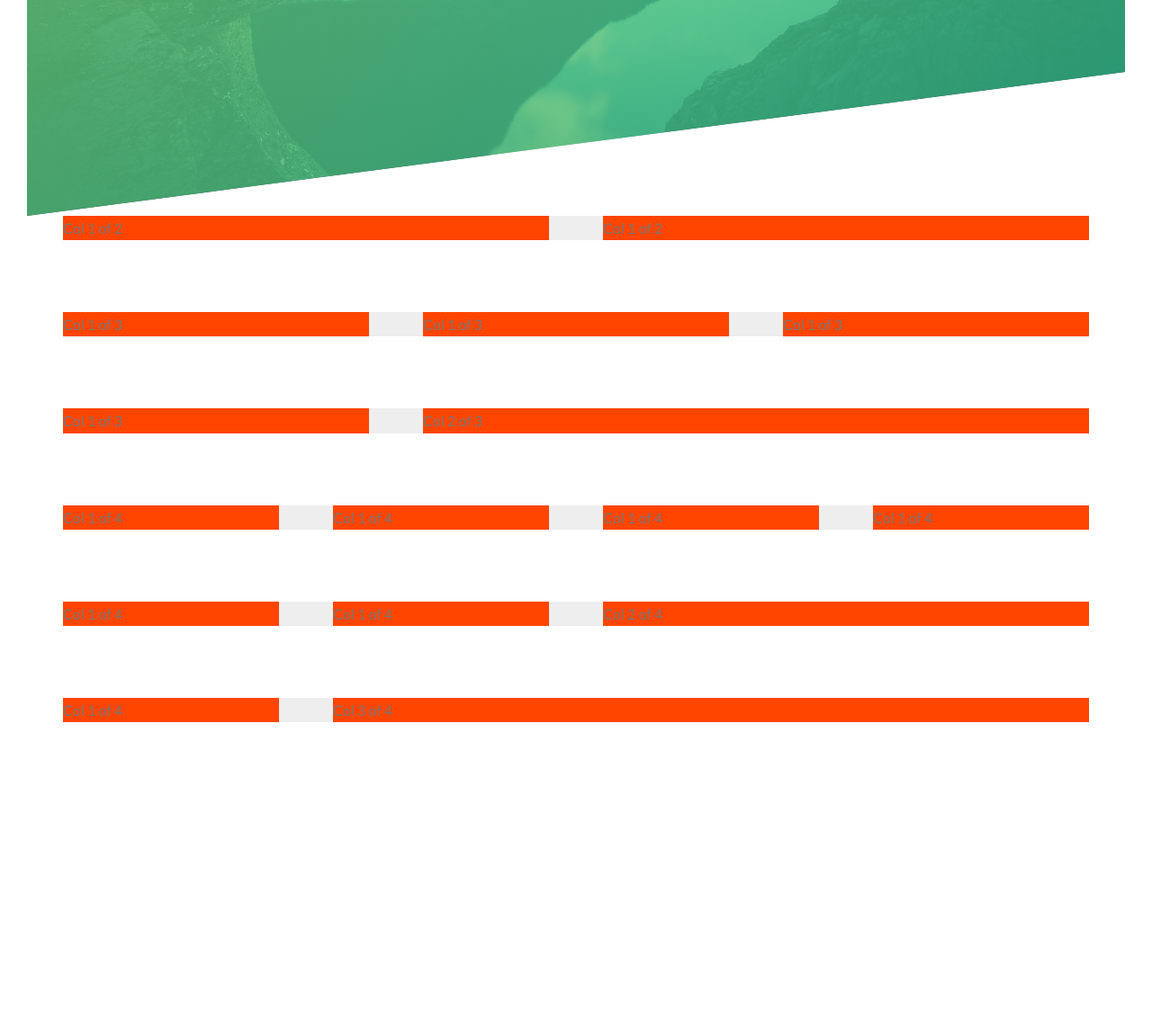
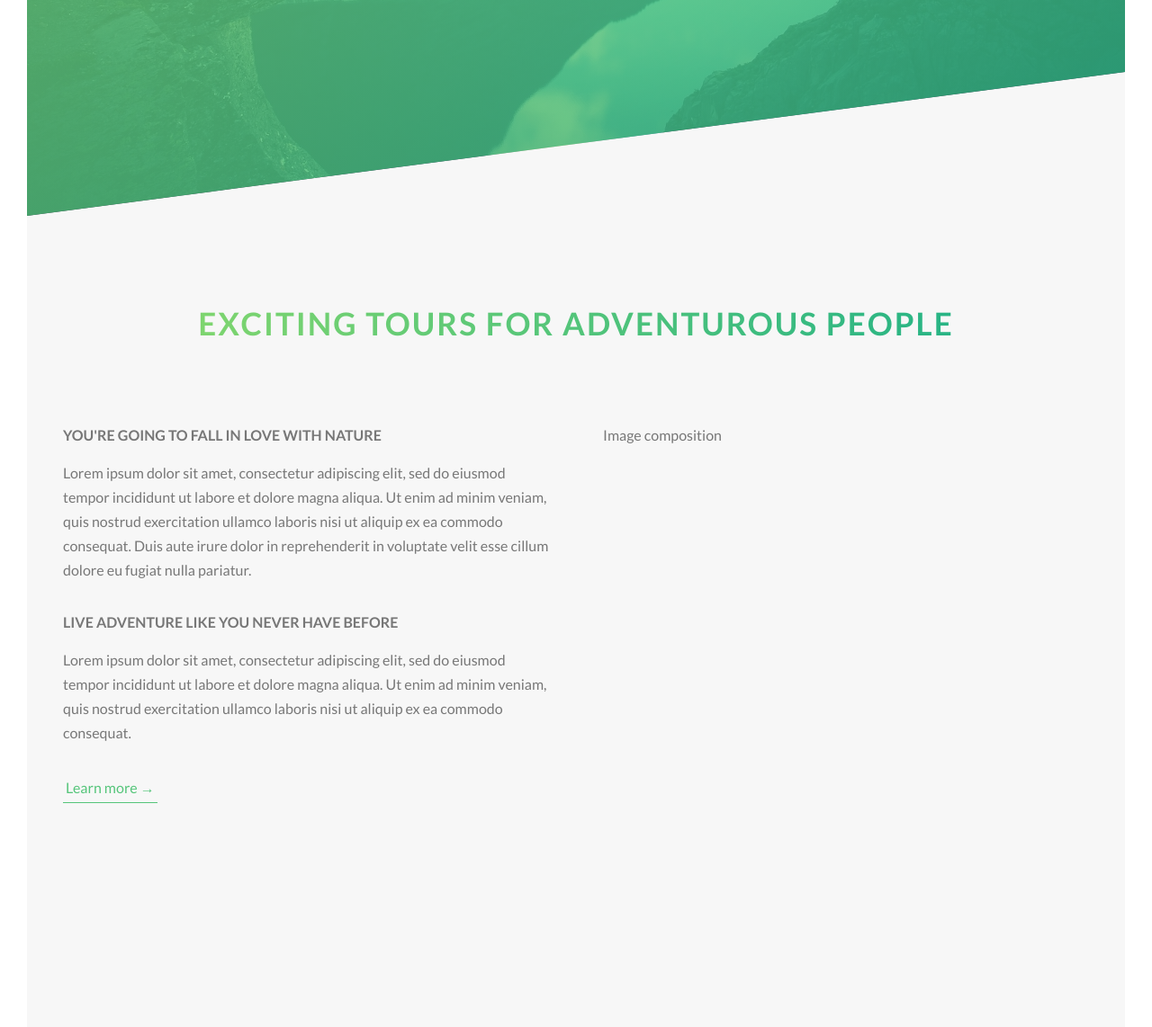
Before and after one commit to Tyler-Pritchard/SASS-template, a PHP site: page / in a window 1280 px wide. Shown: the part 550-1692 px from the top of the page at 90% size. Before the commit the page ends 1353 px from the top, so only its background shows below. Run offline with PHP 8.4, Linux system fonts and the light colour scheme; some libraries are stand-ins or nearby versions.

Commit message:
add about, sections, button

```diff
--- a/css/style.css
+++ b/css/style.css
@@ -69,6 +69,47 @@ body {
     letter-spacing: 1.74rem;
     animation: moveInRight 1s ease-out; }
 
+.heading-secondary {
+  font-size: 3.5rem;
+  text-transform: uppercase;
+  font-weight: 700;
+  display: inline-block;
+  background-image: linear-gradient(to right, #7ed56f, #28b485);
+  -webkit-background-clip: text;
+  color: transparent;
+  letter-spacing: 2px;
+  transition: all .2s; }
+  .heading-secondary:hover {
+    transform: skewY(2deg) skewX(15deg) scale(1.1);
+    text-shadow: 0.5rem 1rem 2rem rgba(0, 0, 0, 0.2); }
+
+.heading-tertiary {
+  font-size: 1.6rem;
+  font-weight: 700;
+  text-transform: uppercase; }
+
+.paragraph {
+  font-size: 1.6rem; }
+  .paragraph:not(:last-child) {
+    margin-bottom: 3rem; }
+
+.u-center-text {
+  text-align: center; }
+
+.u-margin-bottom-big {
+  margin-bottom: 8rem; }
+
+.u-margin-bottom-medium {
+  margin-bottom: 4rem; }
+
+.u-margin-bottom-small {
+  margin-bottom: 1.5rem; }
+
+.section-about {
+  background-color: #f7f7f7;
+  padding: 25rem 0;
+  margin-top: -20vh; }
+
 .btn:link, .btn:visited {
   text-transform: uppercase;
   text-decoration: none;
@@ -112,9 +153,27 @@ body {
   animation: moveInBottom 0.5s ease-out 0.75s;
   animation-fill-mode: backwards; }
 
+.btn-text:link, .btn-text:visited {
+  font-size: 1.6rem;
+  color: #55c57a;
+  display: inline-block;
+  text-decoration: none;
+  border-bottom: 1px solid #55c57a;
+  padding: 3px;
+  transition: all .2s; }
+
+.btn-text:hover {
+  background-color: #55c57a;
+  color: #fff;
+  box-shadow: 0 1rem 2rem rgba(0, 0, 0, 0.15);
+  transform: translateY(-2px); }
+
+.btn-text:active {
+  box-shadow: 0 0.5rem 1rem rgba(0, 0, 0, 0.15);
+  transform: translateY(0); }
+
 .row {
   max-width: 114rem;
-  background-color: #eee;
   margin: 0 auto; }
   .row:not(:last-child) {
     margin-bottom: 8rem; }
@@ -123,7 +182,6 @@ body {
     display: table;
     clear: both; }
   .row [class^="col-"] {
-    background-color: orangered;
     float: left; }
     .row [class^="col-"]:not(:last-child) {
       margin-right: 6rem; }
--- a/index.html
+++ b/index.html
@@ -29,6 +29,43 @@
             <a href="#" class="btn btn--white btn--animated">Discover our tours</a>
         </div>
     </header>
+
+    <main>
+        <section class="section-about">
+            <div class="u-center-text u-margin-bottom-big">
+                <h2 class="heading-secondary">
+                    Exciting tours for adventurous people
+                </h2>
+            </div>
+
+            <div class="row">
+                <div class="col-1-of-2">
+                    <h3 class="heading-tertiary u-margin-bottom-small"> You're going to fall in love with nature</h3>
+                    <p class="paragraph">
+                        Lorem ipsum dolor sit amet, consectetur adipiscing elit, sed do eiusmod tempor incididunt ut
+                        labore et dolore magna aliqua. Ut enim ad minim veniam, quis nostrud exercitation ullamco
+                        laboris nisi ut aliquip ex ea commodo consequat. Duis aute irure dolor in reprehenderit in
+                        voluptate velit esse cillum dolore eu fugiat nulla pariatur.
+                    </p>
+
+                    <h3 class="heading-tertiary u-margin-bottom-small"> Live adventure like you never have before</h3>
+                    <p class="paragraph">
+                        Lorem ipsum dolor sit amet, consectetur adipiscing elit, sed do eiusmod tempor incididunt ut
+                        labore et dolore magna aliqua. Ut enim ad minim veniam, quis nostrud exercitation ullamco
+                        laboris nisi ut aliquip ex ea commodo consequat.
+                    </p>
+
+                    <a href="#" class="btn-text">Learn more &rarr;</a>
+                </div>
+
+                <div class="col-1-of-2">
+                    Image composition
+                </div>
+            </div>
+        </section>
+    </main>
+
+    <!--
     <section class="grid-test">
         <div class="row">
             <div class="col-1-of-2">
@@ -95,7 +132,7 @@
             </div>
         </div>
 
-    </section>
+    </section> -->
 
 
 </body>
--- a/sass/abstracts/_variables.scss
+++ b/sass/abstracts/_variables.scss
@@ -3,9 +3,14 @@ $color-primary: #55c57a;
 $color-primary-light: #7ed56f;
 $color-primary-dark: #28b485;
 
+$color-grey-light-1: #f7f7f7;
+
 $color-grey-dark: #777;
 $color-white: #fff;
 $color-black: #000;
+
+//FONTS
+$default-font-size: 1.6rem;
 
 //GRID
 $grid-width: 114rem;
--- a/sass/base/_typography.scss
+++ b/sass/base/_typography.scss
@@ -36,3 +36,34 @@ body {
         animation: moveInRight 1s ease-out;
     }
 }
+
+.heading-secondary {
+    font-size: 3.5rem;
+    text-transform: uppercase;
+    font-weight: 700;
+    display: inline-block;
+    background-image: linear-gradient(to right, $color-primary-light, $color-primary-dark);
+    -webkit-background-clip: text;
+    color: transparent;
+    letter-spacing: 2px;
+    transition: all .2s;
+
+    &:hover {
+        transform: skewY(2deg) skewX(15deg) scale(1.1);
+        text-shadow: .5rem 1rem 2rem rgba($color-black, .2);
+    }
+}
+
+.heading-tertiary {
+    font-size: $default-font-size;
+    font-weight: 700;
+    text-transform: uppercase;
+}
+
+.paragraph {
+    font-size: $default-font-size;
+
+    &:not(:last-child) {
+        margin-bottom: 3rem;
+    }
+}
--- a/sass/base/_utilities.scss
+++ b/sass/base/_utilities.scss
@@ -0,0 +1,15 @@
+.u-center-text {
+    text-align: center
+}
+
+.u-margin-bottom-big {
+    margin-bottom: 8rem;
+}
+
+.u-margin-bottom-medium {
+    margin-bottom: 4rem;
+}
+
+.u-margin-bottom-small {
+    margin-bottom: 1.5rem;
+}
--- a/sass/components/_button.scss
+++ b/sass/components/_button.scss
@@ -9,7 +9,7 @@
         border-radius: 10rem;
         transition: all 0.2s;
         position: relative;
-        font-size: 1.6rem;
+        font-size: $default-font-size;
     }
 
     &:hover {
@@ -54,3 +54,29 @@
         animation-fill-mode: backwards;
     }
 }
+
+.btn-text {
+
+    &:link,
+    &:visited {
+        font-size: $default-font-size;
+        color: $color-primary;
+        display: inline-block;
+        text-decoration: none;
+        border-bottom: 1px solid $color-primary;
+        padding: 3px;
+        transition: all .2s;
+    }
+
+    &:hover {
+        background-color: $color-primary;
+        color: $color-white;
+        box-shadow: 0 1rem 2rem rgba($color-black, .15);
+        transform: translateY(-2px);
+    }
+
+    &:active {
+        box-shadow: 0 .5rem 1rem rgba($color-black, .15);
+        transform: translateY(0);
+    }
+}
--- a/sass/layout/_grid.scss
+++ b/sass/layout/_grid.scss
@@ -1,6 +1,5 @@
 .row {
     max-width: $grid-width;
-    background-color: #eee;
     margin: 0 auto;
 
     &:not(:last-child) {
@@ -10,7 +9,7 @@
     @include clearfix;
 
     [class^="col-"] {
-        background-color: orangered;
+
         float: left;
 
         &:not(:last-child) {
--- a/sass/pages/_home.scss
+++ b/sass/pages/_home.scss
@@ -0,0 +1,5 @@
+.section-about {
+    background-color: $color-grey-light-1;
+    padding: 25rem 0;
+    margin-top: -20vh;
+}
```
